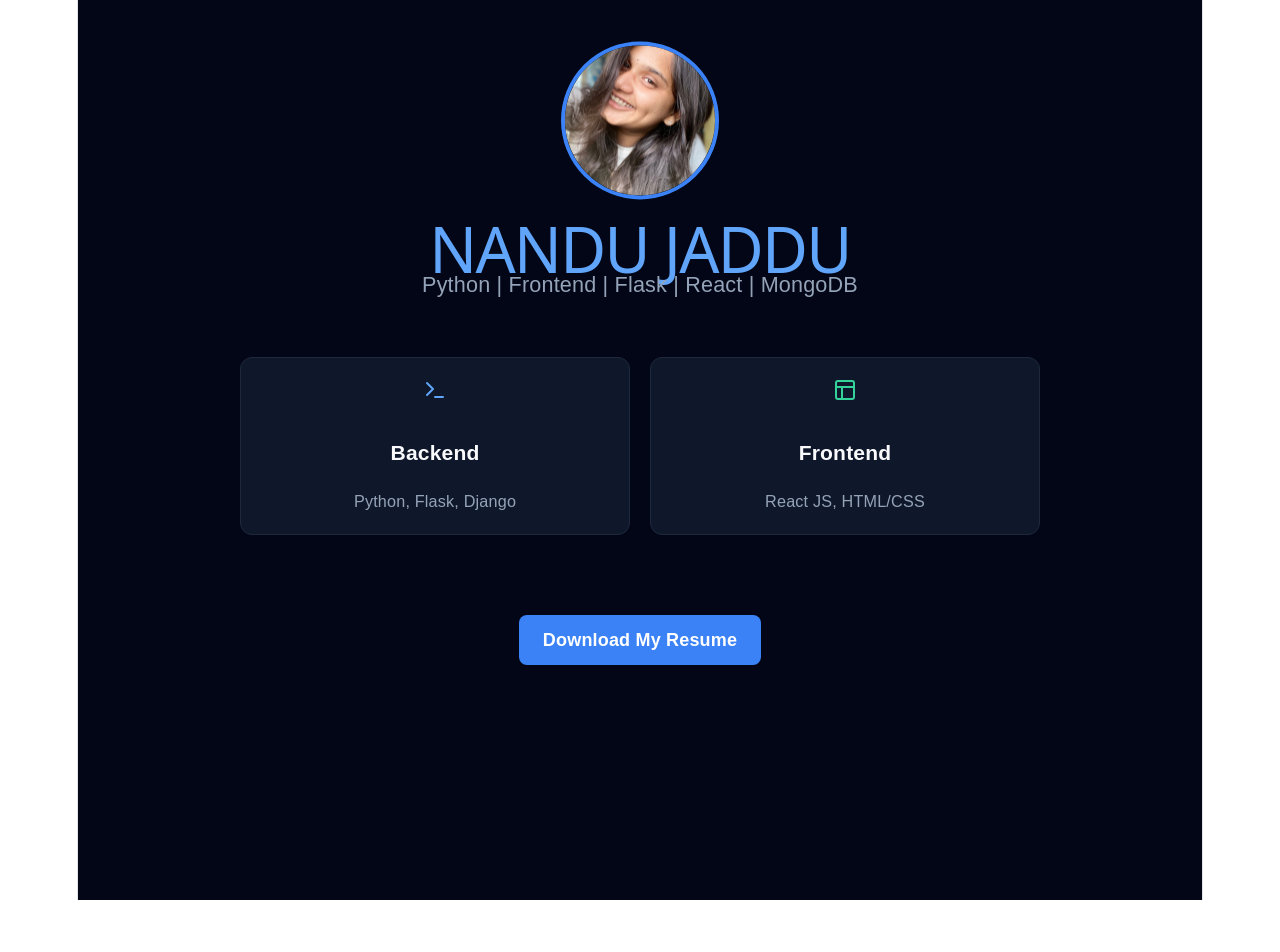
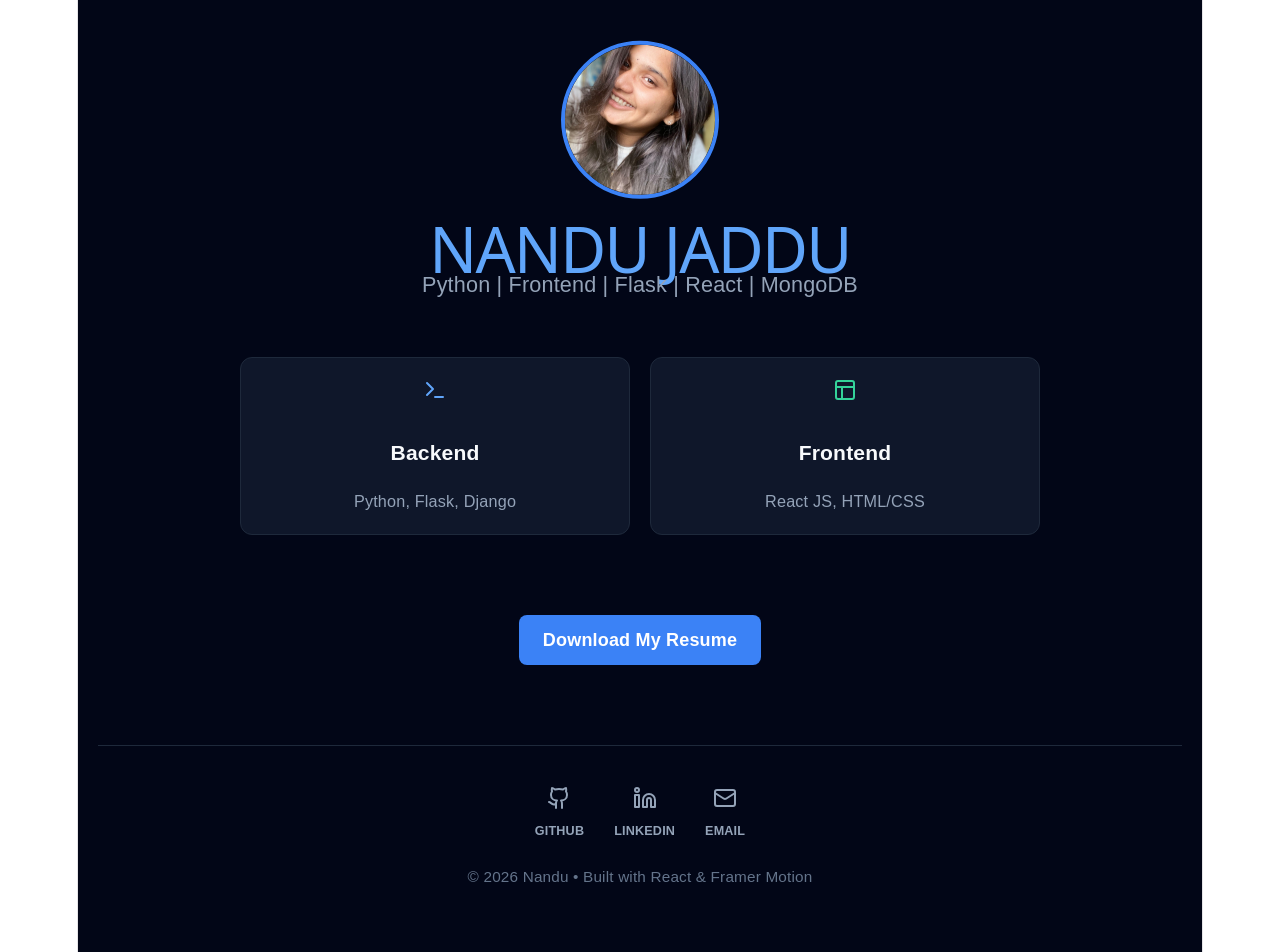
Before and after one commit to NANDU-15/my-portfolio, a React (Vite) app: page / in a window 1280 px wide. Shown: the top 952 px of the page. Before the commit the page ends 900 px from the top, so only its background shows below. Built offline with nearby package versions, Linux system fonts and the light colour scheme.

Commit message:
Added social icons and footer

```diff
--- a/src/App.jsx
+++ b/src/App.jsx
@@ -1,19 +1,17 @@
 import React from "react";
 import { motion } from "framer-motion";
-import { Terminal, Database, Layout, Mail, FileText } from "lucide-react";
+// Added Github to the imports below
+import { Terminal, Database, Layout, Mail, FileText, Github, Linkedin } from "lucide-react";
 
 export default function App() {
   return (
-    <div style={{ backgroundColor: "#020617", color: "#f8fafc", minHeight: "100vh", fontFamily: "sans-serif", textAlign: "center", padding: "50px" }}>
+    <div style={{ backgroundColor: "#020617", color: "#f8fafc", minHeight: "100vh", fontFamily: "sans-serif", textAlign: "center", padding: "50px 20px" }}>
 
+      {/* Hero Section */}
       <motion.div
-  animate={{ y: [0, -10, 0] }}
-  transition={{
-    duration: 4,
-    repeat: Infinity,
-    ease: "easeInOut"
-  }}
->
+        animate={{ y: [0, -10, 0] }}
+        transition={{ duration: 4, repeat: Infinity, ease: "easeInOut" }}
+      >
         <img
           src="/my-photo.jpg"
           alt="Pranava"
@@ -23,6 +21,7 @@ export default function App() {
         <p style={{ fontSize: "1.2rem", color: "#94a3b8" }}>Python | Frontend | Flask | React | MongoDB</p>
       </motion.div>
 
+      {/* Skills Grid */}
       <div style={{ marginTop: "50px", display: "grid", gridTemplateColumns: "repeat(auto-fit, minmax(200px, 1fr))", gap: "20px", maxWidth: "800px", margin: "50px auto" }}>
         <div style={{ padding: "20px", border: "1px solid #1e293b", borderRadius: "12px", background: "#0f172a" }}>
           <Terminal color="#60a5fa" style={{ marginBottom: "10px" }} />
@@ -36,6 +35,7 @@ export default function App() {
         </div>
       </div>
 
+      {/* Resume Button */}
       <a
         href="/my-resume.pdf"
         style={{ display: "inline-block", marginTop: "30px", padding: "12px 24px", backgroundColor: "#3b82f6", color: "white", borderRadius: "8px", textDecoration: "none", fontWeight: "bold" }}
@@ -43,6 +43,58 @@ export default function App() {
         Download My Resume
       </a>
 
+      {/* --- NEW FOOTER SECTION --- */}
+      <footer style={{ marginTop: "80px", padding: "40px 0", borderTop: "1px solid #1e293b" }}>
+        <div style={{ display: "flex", justifyContent: "center", gap: "30px", marginBottom: "20px" }}>
+
+          <SocialLink
+            href="https://github.com/NANDU-15"
+            icon={<Github size={24} />}
+            label="GitHub"
+          />
+
+          <SocialLink
+            href="https://linkedin.com/in/jaddu-naganandini-329020275"
+            icon={<Linkedin size={24} />}
+            label="LinkedIn"
+          />
+
+          <SocialLink
+            href="mailto:your-email@example.com"
+            icon={<Mail size={24} />}
+            label="Email"
+          />
+
+        </div>
+        <p style={{ color: "#64748b", fontSize: "0.85rem" }}>
+          © 2026 Nandu • Built with React & Framer Motion
+        </p>
+      </footer>
+
     </div>
   );
 }
+
+// Helper component for the social icons
+function SocialLink({ href, icon, label }) {
+  return (
+    <motion.a
+      href={href}
+      target="_blank"
+      rel="noopener noreferrer"
+      whileHover={{ y: -5, color: "#3b82f6" }}
+      style={{
+        color: "#94a3b8",
+        textDecoration: "none",
+        display: "flex",
+        flexDirection: "column",
+        alignItems: "center",
+        gap: "8px",
+        transition: "color 0.2s"
+      }}
+    >
+      {icon}
+      <span style={{ fontSize: "0.7rem", fontWeight: "bold", textTransform: "uppercase" }}>{label}</span>
+    </motion.a>
+  );
+}
```
